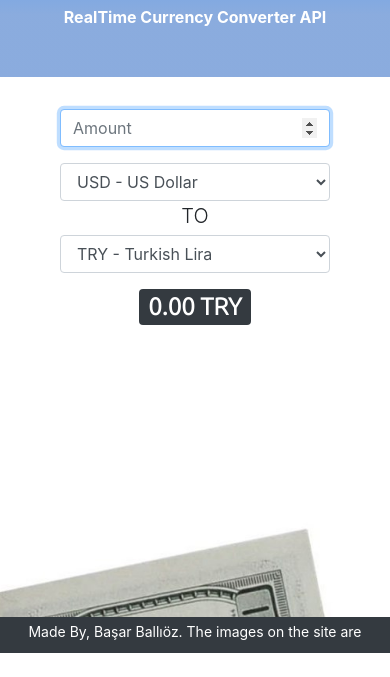
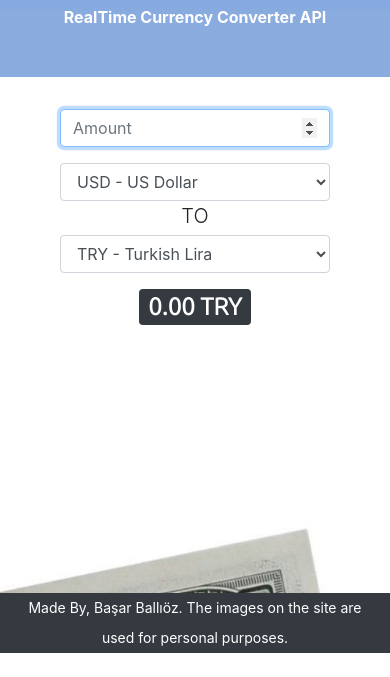
Before and after one commit to basarballioz/CurrencyExplorer-API, a website: page public/index.html in a window 390 px wide. Shown: the part 191-868 px from the top of the page. After the commit the page ends 844 px from the top, so only its background shows below. Drawn offline with nearby package versions, Linux system fonts and the light colour scheme.

```diff
--- a/public/css/style.css
+++ b/public/css/style.css
@@ -53,7 +53,7 @@
 /* FOOTER */
 .footer {
     width: 100%;
-    height: 36px;
+    height: 60px;
     bottom: 0;
     font-size: 14px;
     line-height: 30px;
```
